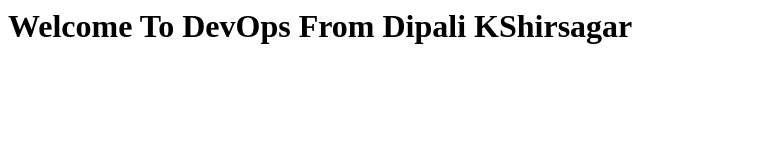
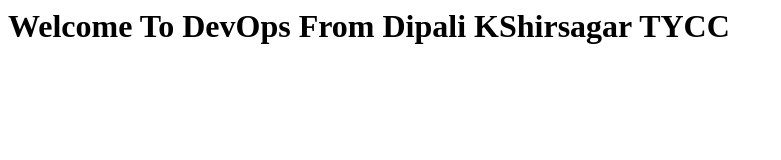
Before and after one commit to Dipalik1229/jenkins1, a plain HTML site: page index.html in a window 1280 px wide. Shown: the whole page, without its empty margins (0-781 px from the left). Drawn offline with Linux system fonts and the light colour scheme.

Commit message:
Update heading text in index.html

```diff
--- a/index.html
+++ b/index.html
@@ -1 +1 @@
-<h1> Welcome To DevOps From Dipali KShirsagar </h1>
+<h1> Welcome To DevOps From Dipali KShirsagar TYCC </h1>
```
